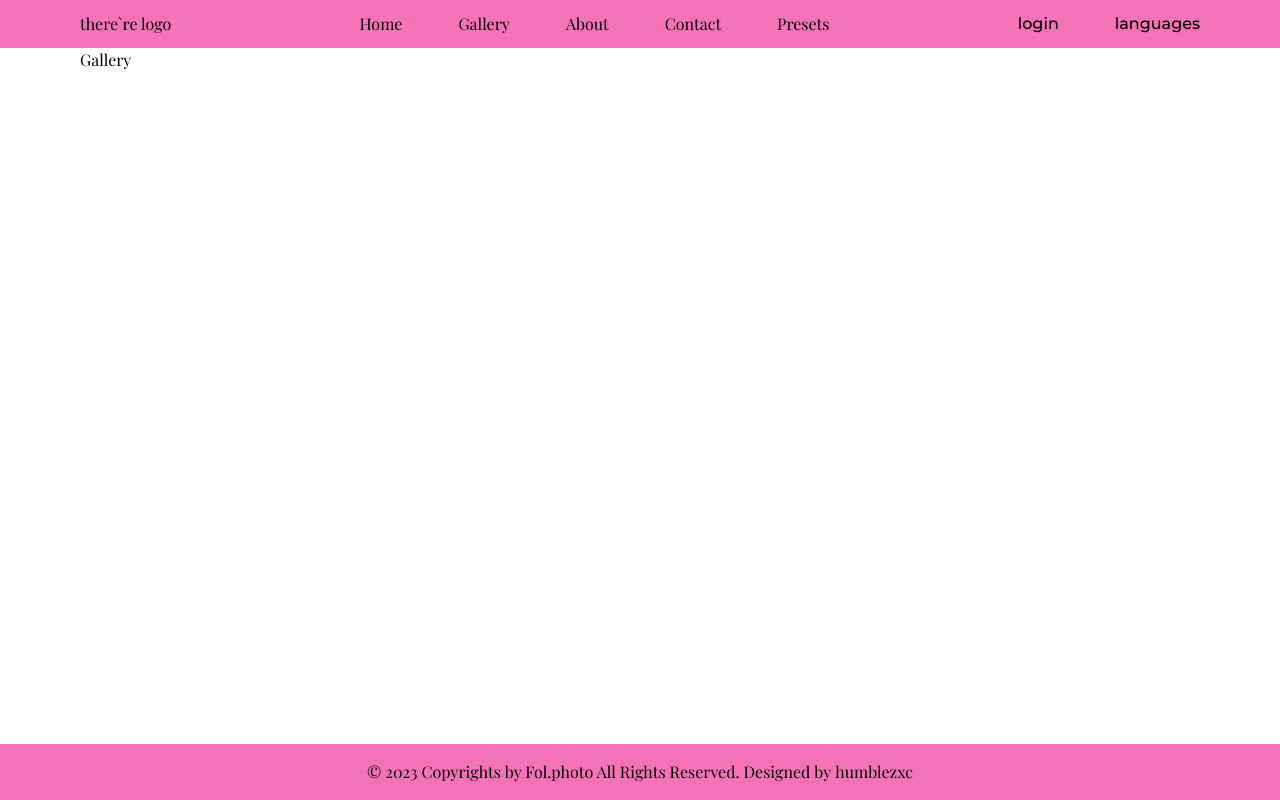
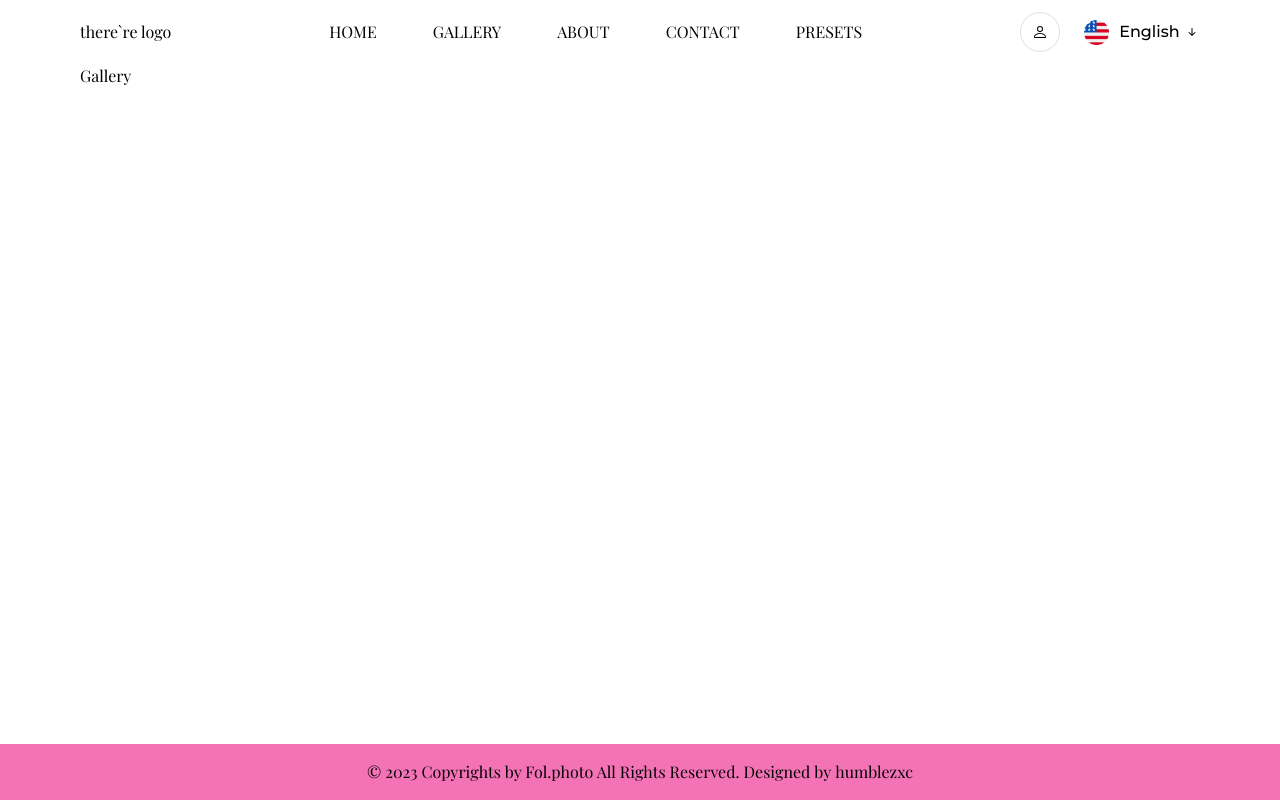
Before and after one commit to humblezxc/photographer-portfolio, a React (Vite) app: page /gallery in a window 1280 px wide. Built offline with nearby package versions, Linux system fonts and the light colour scheme.

Commit message:
Changed Header styles & added buttons

```diff
--- a/src/components/Header.tsx
+++ b/src/components/Header.tsx
@@ -2,11 +2,11 @@ import {NavLink} from "react-router-dom"
 
 export default function Header() {
     return (
-        <header className="bg-purple-500">
-            <section className="bg-pink-400 container flex flex-row items-center justify-between py-3">
+        <header className="">
+            <section className="container flex flex-row items-center justify-between py-3">
                 <div><NavLink to="/">there`re logo</NavLink></div>
                     <nav>
-                    <ul className="flex flex-row gap-14">
+                        <ul className="flex flex-row gap-14 uppercase">
                             <li><NavLink to="/">Home</NavLink></li>
                             <li><NavLink to="/gallery">Gallery</NavLink></li>
                             <li><NavLink to="/about">About</NavLink></li>
@@ -14,9 +14,38 @@ export default function Header() {
                             <li><NavLink to="/presets">Presets</NavLink></li>
                         </ul>
                     </nav>
-                <div className="flex gap-14">
-                    <button>login</button>
-                    <button>languages</button>
+                    <div className="relative flex items-center gap-6">
+                        <button className="button button_round">
+                            <svg
+                                xmlns="http://www.w3.org/2000/svg"
+                                width="16"
+                                height="16"
+                                fill="currentColor"
+                                className="bi bi-person"
+                                viewBox="0 0 16 16"
+                            >
+                                <path
+                                    d="M8 8a3 3 0 1 0 0-6 3 3 0 0 0 0 6Zm2-3a2 2 0 1 1-4 0 2 2 0 0 1 4 0Zm4 8c0 1-1 1-1 1H3s-1 0-1-1 1-4 6-4 6 3 6 4Zm-1-.004c-.001-.246-.154-.986-.832-1.664C11.516 10.68 10.289 10 8 10c-2.29 0-3.516.68-4.168 1.332-.678.678-.83 1.418-.832 1.664h10Z"
+                                />
+                            </svg>
+                        </button>
+                        <button className="header__lang">
+                            <img src="src/assets/images/languages/english.png" alt="English language"/>
+                            English&nbsp;
+                            <svg
+                                xmlns="http://www.w3.org/2000/svg"
+                                width="16"
+                                height="16"
+                                fill="currentColor"
+                                className="bi bi-arrow-down-short"
+                                viewBox="0 0 16 16"
+                            >
+                                <path
+                                    fillRule="evenodd"
+                                    d="M8 4a.5.5 0 0 1 .5.5v5.793l2.146-2.147a.5.5 0 0 1 .708.708l-3 3a.5.5 0 0 1-.708 0l-3-3a.5.5 0 1 1 .708-.708L7.5 10.293V4.5A.5.5 0 0 1 8 4z"
+                                />
+                            </svg>
+                        </button>
                     </div>
             </section>
         </header>
--- a/src/components/NotFoundPage.tsx
+++ b/src/components/NotFoundPage.tsx
@@ -4,7 +4,7 @@ export default function NotFoundPage() {
     return (
         <main className="flex flex-col justify-center">
             <section className="bg-purple-300 container flex justify-center align-middle flex-1">
-                <div className="w-full flex justify-center items-center">
+                <div className="flex justify-center items-center">
                     This page doesn't exist. Go&nbsp;<Link style={{textDecoration: "underline"}} to="/">home</Link>
                 </div>
             </section>
--- a/src/index.scss
+++ b/src/index.scss
@@ -24,10 +24,11 @@ body, ul, li, p, h1, h2, h3, h4, h5, h6, button {
 }
 
 button {
-  //background-color: transparent;
-  //border: none;
-  //outline: none;
-  //color: var(--black-color);
+  background-color: transparent;
+  border: none;
+  outline: none;
+  color: var(--black-color);
   cursor: pointer;
+
   font-family: 'Montserrat', sans-serif;
 }
--- /dev/null
+++ b/src/styles/buttons.scss
@@ -0,0 +1,60 @@
+.button {
+  --size: 40px;
+
+  display: flex;
+  justify-content: center;
+  align-items: center;
+
+  padding: 0 var(--gap);
+  height: var(--size);
+  border: 1px solid var(--grey-color);
+
+  color: var(--black-color);
+  border-radius: var(--size);
+  transition: var(--transition);
+  font: var(--smaller-font);
+  cursor: pointer;
+
+  &:hover, &:active, &:focus {
+    border-color: var(--violet-color);
+    background-color: var(--violet-color);
+    color: var(--white-color);
+
+    svg {
+      fill: var(--white-color);
+    }
+  }
+
+  &_round {
+    padding: 0;
+
+    width: var(--size);
+    border-radius: 50%
+  }
+
+  &_active {
+    border-color: var(--violet-color);
+    background-color: var(--violet-color);
+    color: var(--white-color);
+
+    svg {
+      fill: var(--white-color);
+    }
+  }
+
+  &_bigger {
+    height: calc(var(--size) * 1.15);
+    padding: 0 calc(var(--gap) * 1.5);
+  }
+
+  &_white {
+    background-color: var(--white-color);
+    color: var(--black-color);
+    height: 20px;
+    padding: 0 15px;
+    display: flex;
+    justify-content: center;
+    align-items: center;
+    border-radius: 5px;
+  }
+}
--- /dev/null
+++ b/src/styles/colors.scss
@@ -0,0 +1,8 @@
+:root {
+  --black-color: #000;
+  --white-color: #fff;
+  --violet-color: #5842bc;
+  --creame-color: #f0eff5;
+  --grey-color: #0002;
+  --blue-color: #0a58ca;
+}
--- a/src/styles/global.scss
+++ b/src/styles/global.scss
@@ -1 +1,4 @@
 @use "beforeAfterSlider";
+@use "buttons";
+@use "header";
+@use "colors";
--- /dev/null
+++ b/src/styles/header.scss
@@ -0,0 +1,35 @@
+header{
+  .header__lang {
+    --lang-width: 25px;
+
+    display: flex;
+    align-items: center;
+    cursor: pointer;
+
+    img {
+      height: var(--lang-width);
+      width: var(--lang-width);
+      margin-right: 10px;
+    }
+  }
+}
+
+.header__langs {
+  position: absolute;
+  top: 40px;
+  right: -10px;
+
+  background-color: var(--creame-color);
+  padding: 15px 0;
+  border-radius: 20px;
+
+  a {
+    display: block;
+    width: calc(100% - 60px);
+    padding: 5px 30px;
+
+    &:hover {
+      background-color: var(--white-color);
+    }
+  }
+}
```
Also changed, not shown: src/assets/images/languages/english.png (added). Lines whose indentation alone changed are shown as unchanged.
